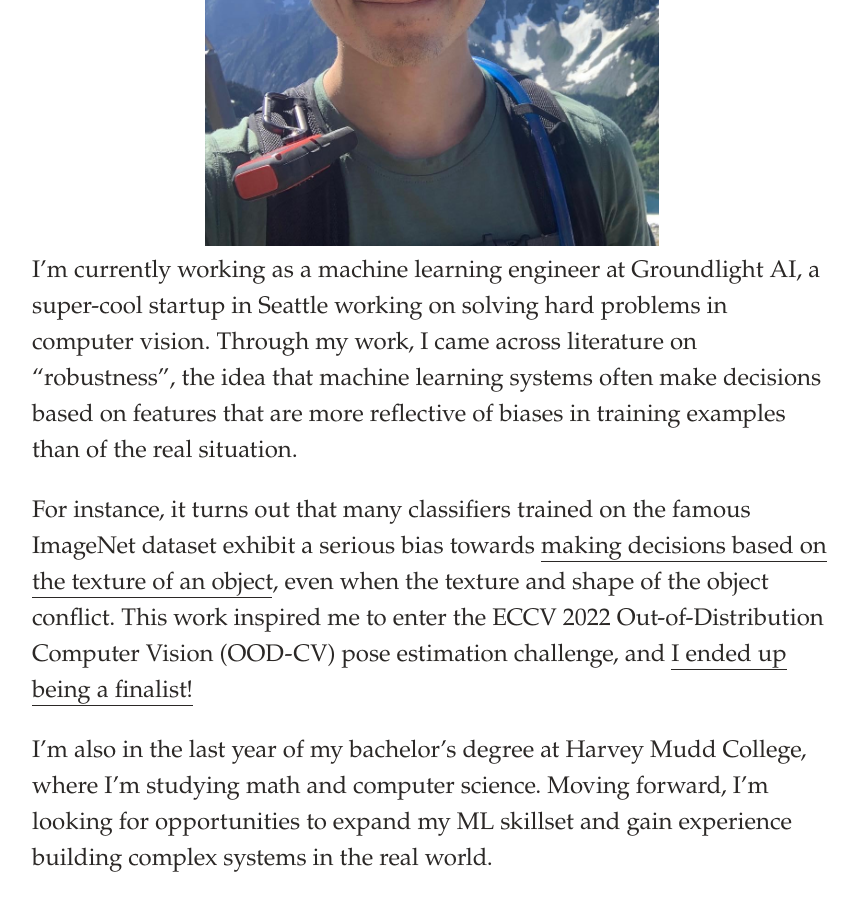
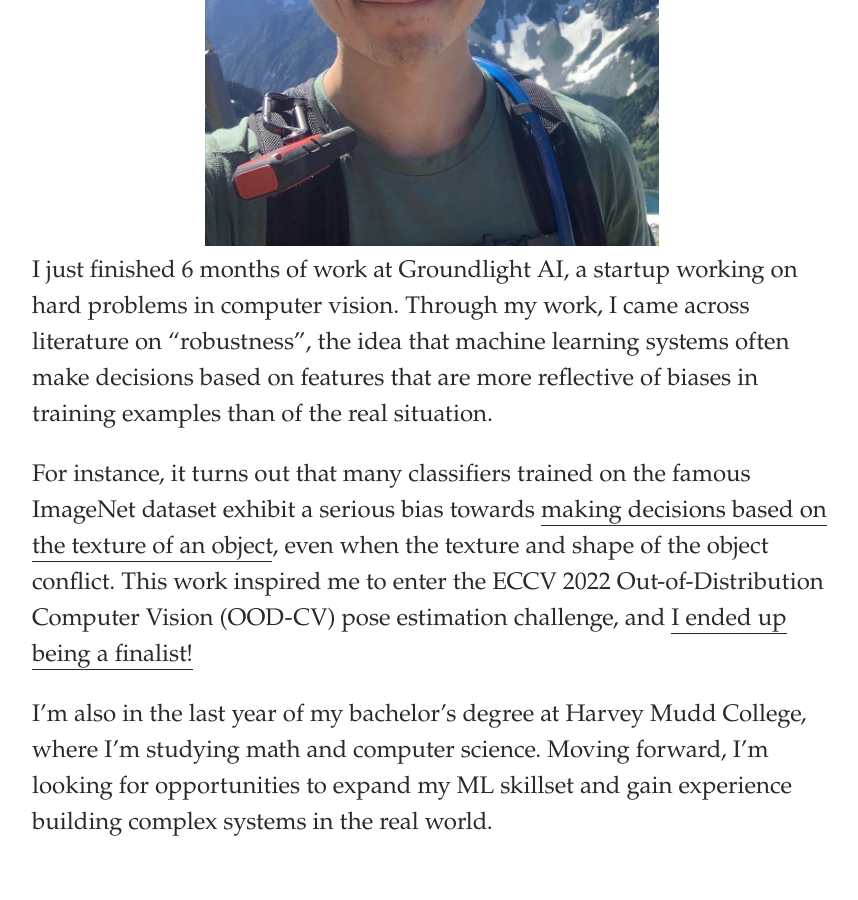
Before and after one commit to dhpitt/old_personal_site, a Jekyll site: the page built from about.md, in a window 1280 px wide and 900 px high, scrolled down 681 px. Shown: the whole window, without its empty margins (208-1066 px from the left). Built offline with Jekyll 4.4.1, drawn with Linux system fonts in a browser that asks for light colours; comment, search, counter and statistics services are not loaded.

Commit message:
about page update

```diff
--- a/about.md
+++ b/about.md
@@ -8,8 +8,7 @@ permalink: /about/
 <img src="../assets/hikingprofile.jpg" alt="david" height="500">
 </center>
 
-I'm currently working as a machine learning engineer at Groundlight AI, a super-cool startup in Seattle working on
-solving hard problems in computer vision. Through my work, I came across literature on "robustness", the idea that
+I just finished 6 months of work at Groundlight AI, a startup working on hard problems in computer vision. Through my work, I came across literature on "robustness", the idea that
 machine learning systems often make decisions based on features that are more reflective of biases in training examples
 than of the real situation.
 
```
